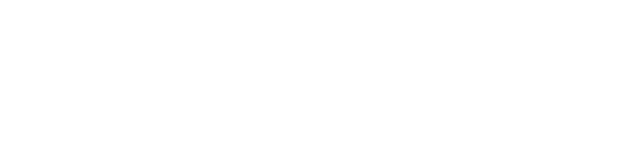
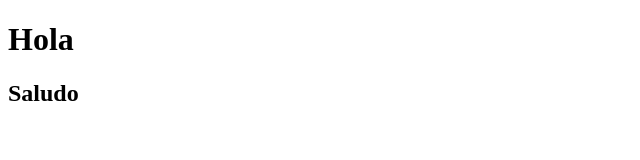
Before and after one commit to IEVN1003-19002151/intro-GIT, a plain HTML site: page index.html in a window 1280 px wide. Shown: the whole page, without its empty margins (0-640 px from the left). Drawn offline with Linux system fonts and the light colour scheme.

Commit message:
segundo commit

```diff
--- a/index.html
+++ b/index.html
@@ -6,6 +6,7 @@
     <title>Document</title>
 </head>
 <body>
-
+    <h1>Hola</h1>
+    <h2>Saludo</h2>
 </body>
 </html>
```
